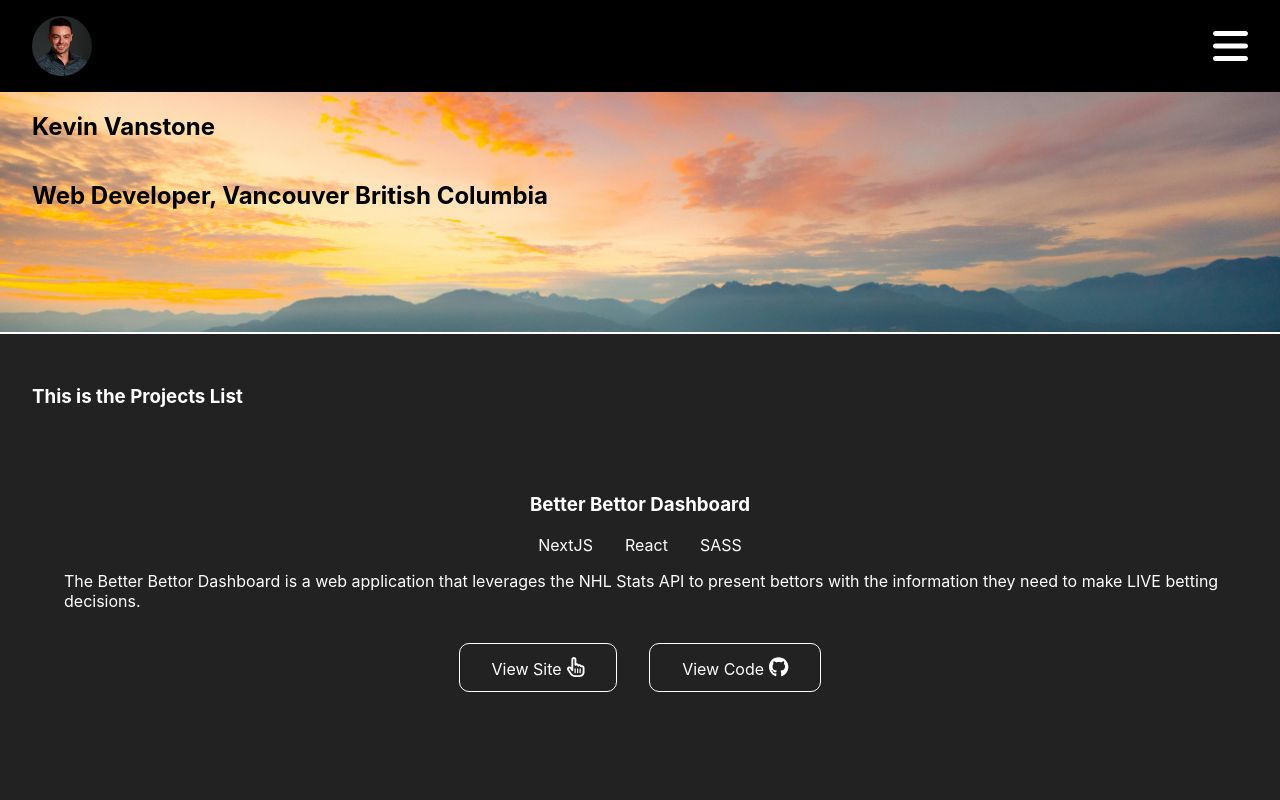
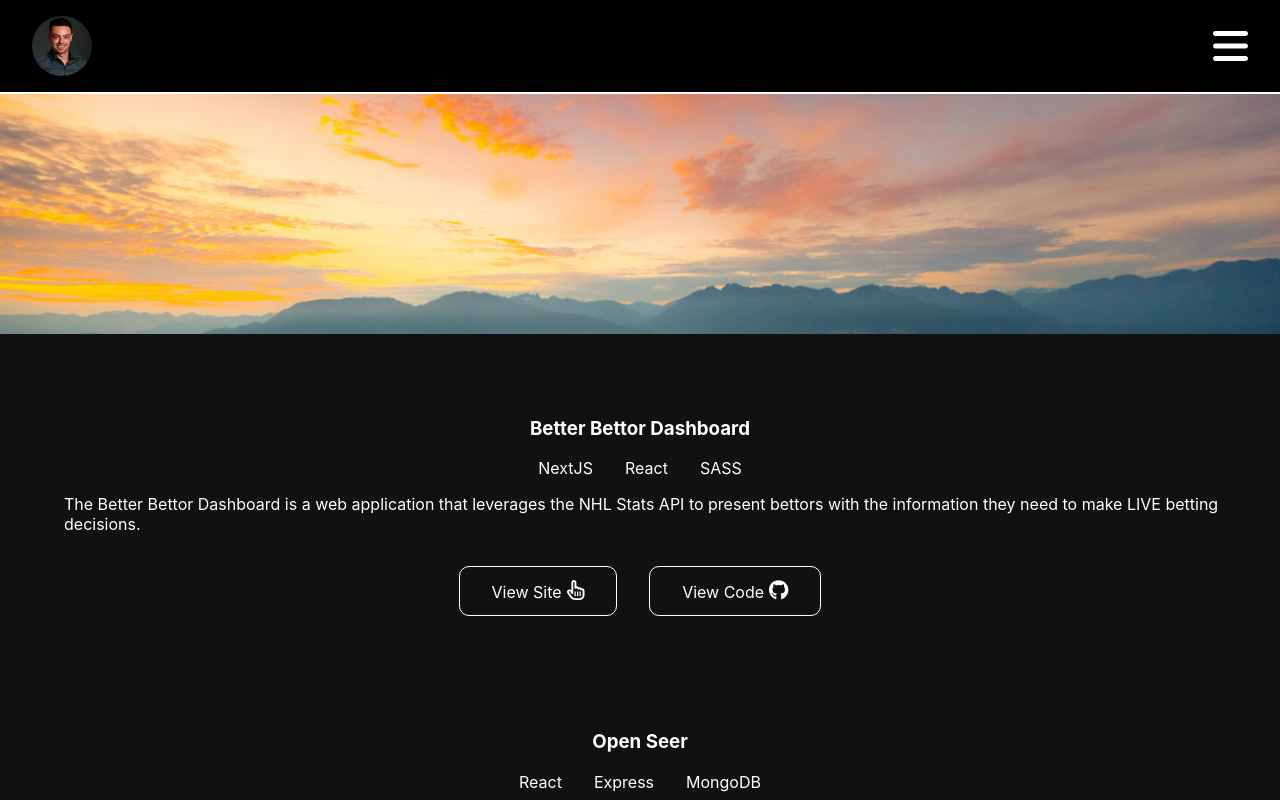
Before and after one commit to KevinVanstone/portfolio-kv, a Next.js app: page /portfolio in a window 1280 px wide. Shown: the top 800 px of the page. Built offline with nearby package versions, Linux system fonts and the light colour scheme.

Commit message:
Style tweaks

```diff
--- a/components/Footer/Footer.module.scss
+++ b/components/Footer/Footer.module.scss
@@ -10,6 +10,7 @@
   background-color: $kv-black;
   padding-top: 1rem;
   background-color: black;
+  border-top: 2px solid $kv-white;
 
   &__logoList {
     width: 70%;
--- a/components/Header/Header.module.scss
+++ b/components/Header/Header.module.scss
@@ -10,6 +10,7 @@
   align-items: center;
   padding: 1rem 2rem;
   background-color: black;
+  border-bottom: 2px solid $kv-white;
 }
 
 .hed,
--- a/components/Hero/Hero.jsx
+++ b/components/Hero/Hero.jsx
@@ -4,10 +4,10 @@ import styles from "./Hero.module.scss";
 const Hero = () => {
   return (
     <section className={styles[`hero`]}>
-      <h1 className={styles[`hero__hed`]}>Kevin Vanstone</h1>
+      {/* <h1 className={styles[`hero__hed`]}>Kevin Vanstone</h1>
       <h2 className={styles[`hero__subhed`]}>
         Web Developer, Vancouver British Columbia
-      </h2>
+      </h2> */}
     </section>
   );
 };
--- a/components/Project/Project.jsx
+++ b/components/Project/Project.jsx
@@ -16,14 +16,14 @@ const Project = ({ data }) => {
       </div>
       <p className={styles[`project__tech-desc`]}>{data.description}</p>
       <div className={styles[`project__buttons`]}>
-        <Link href={data.name} className={styles[`project__button-link`]}>
+        <Link href={data.site} className={styles[`project__button-link`]}>
           View Site
           <FontAwesomeIcon
             icon={faHandPointer}
             style={{ fontSize: 20, color: "white", marginLeft: "5px" }}
           />
         </Link>
-        <Link href={data.name} className={styles[`project__button-link`]}>
+        <Link href={data.github} className={styles[`project__button-link`]}>
           View Code
           <FontAwesomeIcon
             icon={faGithub}
--- a/components/Project/Project.module.scss
+++ b/components/Project/Project.module.scss
@@ -5,7 +5,7 @@
 .project {
   width: 100%;
   height: auto;
-  margin: 2rem 0;
+  margin: 1rem 0;
   padding: 1rem;
   display: flex;
   flex-direction: column;
--- a/components/ProjectList/ProjectList.jsx
+++ b/components/ProjectList/ProjectList.jsx
@@ -10,6 +10,8 @@ const myProjects = [
     tech3: "SASS",
     description:
       "The Better Bettor Dashboard is a web application that leverages the NHL Stats API to present bettors with the information they need to make LIVE betting decisions.",
+    site: "",
+    github: "",
   },
   {
     name: "Open Seer",
@@ -18,6 +20,8 @@ const myProjects = [
     tech3: "MongoDB",
     description:
       "Open Seer is a web application that enables users to save the JPG from an NFT into their account, without actually owning the NFT itself.",
+    site: "",
+    github: "https://github.com/KevinVanstone/OpenSeer",
   },
   {
     name: "Rogers Arena",
@@ -26,6 +30,8 @@ const myProjects = [
     tech3: "CSS",
     description:
       "I rebuilt the Rogers Arena website in the fall of 2022 in order to elevate the venue's web presence while providing a simple method for fans to find and secure the tickets they desire.",
+    site: "https://rogersarena.com/",
+    github: "",
   },
   {
     name: "Abbotsford Centre",
@@ -34,6 +40,8 @@ const myProjects = [
     tech3: "CSS",
     description:
       "I rebuilt the Abbotsford Centre website in the summer of 2023 in order to elevate the venue's web presence while providing a simple method for fans to find and secure the tickets they desire.",
+    site: "https://www.abbotsfordcentre.ca/",
+    github: "",
   },
 ];
 
@@ -41,7 +49,6 @@ const ProjectList = () => {
   return (
     <>
       <div className={styles[`projectList`]}>
-        <h3 className={styles[`subhed`]}>This is the Projects List</h3>
         {myProjects &&
           myProjects.map((project) => {
             return <Project data={project} key={`project-${project.name}`} />;
--- a/components/ProjectList/ProjectList.module.scss
+++ b/components/ProjectList/ProjectList.module.scss
@@ -10,8 +10,6 @@
   justify-content: space-around;
   padding: 2rem;
   background-color: $kv-black;
-  border-top: 2px solid $kv-white;
-  border-bottom: 2px solid $kv-white;
 }
 
 .hed,
--- a/styles/partials/_variables.scss
+++ b/styles/partials/_variables.scss
@@ -1,4 +1,4 @@
 // Colors
 
-$kv-black: #222222;
+$kv-black: #111111;
 $kv-white: white;
```
